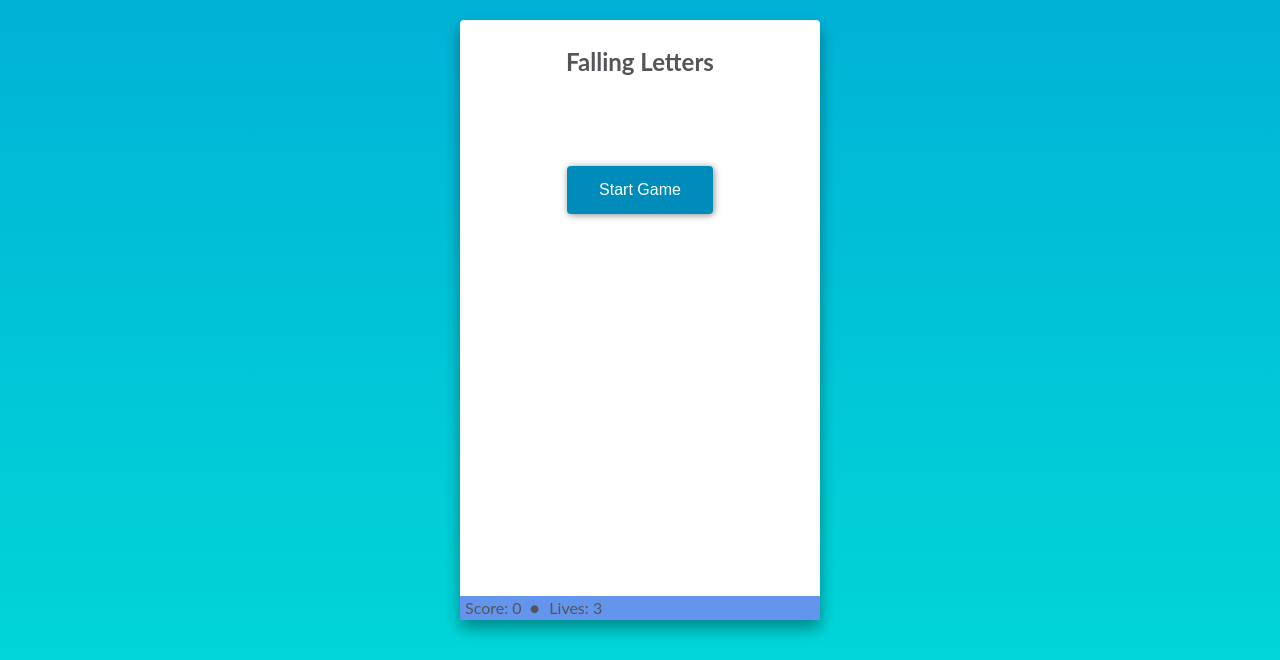
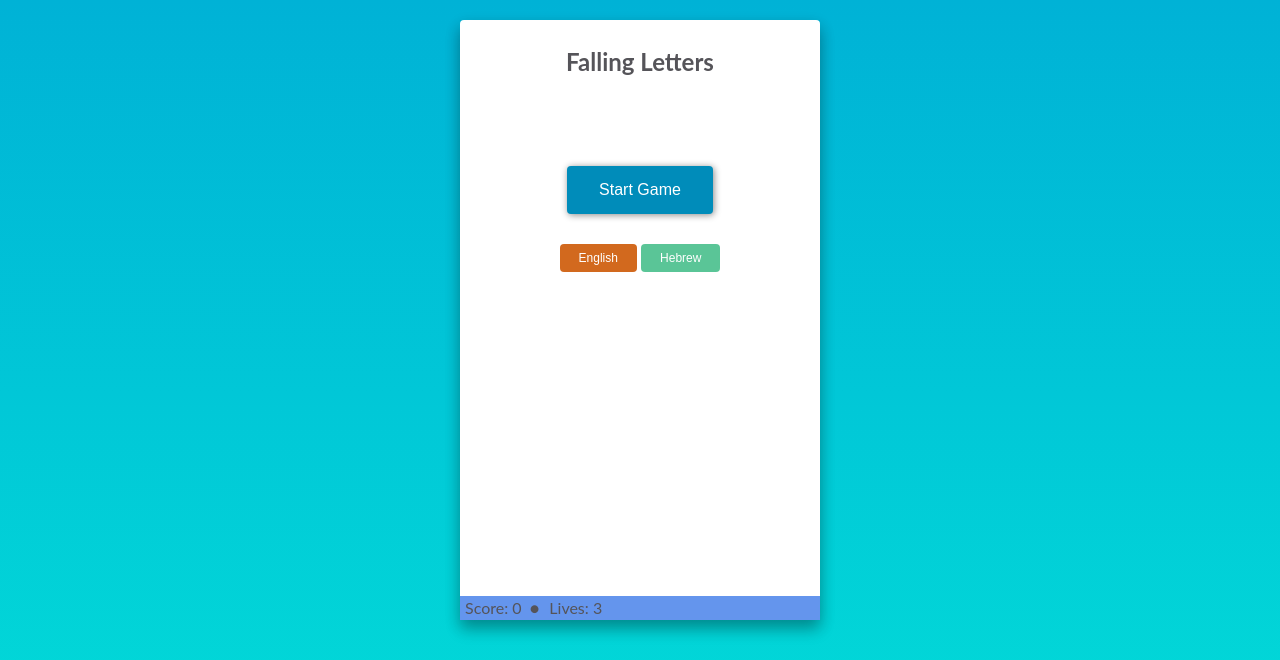
Before and after one commit to livnelang/Falling-Letters, a PHP site: page / in a window 1280 px wide. Shown: the top 660 px of the page. Run offline with PHP 8.4, Linux system fonts and the light colour scheme.

Commit message:
languages option

```diff
--- a/css/main.css
+++ b/css/main.css
@@ -46,18 +46,23 @@ body {
     font-size: 20px
 }
 
-.game_btn {
+.game_btn, #langs button {
     border-radius: 4px;
-    background-color: #008CBA;
     border: none;
     color: white;
-    padding: 15px 32px;
     text-align: center;
     text-decoration: none;
     display: inline-block;
-    font-size: 16px;
     cursor: pointer;
 }
+
+.game_btn {
+    background-color: #008CBA;
+    padding: 15px 32px;
+    font-size: 16px;
+}
+
+
 #start_btn {
     margin-top: 20%;
     box-shadow: 1px 1px 7px #888888;
@@ -105,6 +110,24 @@ body {
     margin: auto;
 }
 
+/* langs panel */
+#langs {
+    margin-top: 30px;
+}
+#langs button {
+    background-color: #15ad6c;
+    padding: 7px 19px;
+    font-size: 12px;
+    opacity: 0.7;
+}
+#langs button:hover {
+    background: chocolate;
+    transition-duration: 0.3s;
+}
+#langs button.selected_lang {
+    opacity:1;
+    background: chocolate;
+}
 
 /** Shake Effect **/
 .hit {
--- a/index.php
+++ b/index.php
@@ -19,6 +19,11 @@
     <main id="main">
         <h2 id="game-title">Falling Letters</h2>
         <button class="game_btn" id="start_btn">Start Game</button>
+        <!-- langs panel-->
+        <div id="langs">
+            <button lang="eng" type="button" class="btn btn-default selected_lang">English</button>
+            <button lang="heb" type="button" class="btn btn-default">Hebrew</button>
+        </div>
         <!--game-over-->
         <div id="game-over">
             <h2>Game Over</h2>
--- a/js/game.js
+++ b/js/game.js
@@ -5,11 +5,16 @@ window.onload = function() {
  * initializes the game for the first time
  */
 function loadGame() {
+    game_lang = "eng";
+    //attach events for langs options
+    $('button[lang]').click(handleLangs);
+
     // attach handler for start game button
     document.getElementById('start_btn').addEventListener('click', function startIt(elm) {
         fadeOut(elm.currentTarget);
         fadeOut(document.getElementById('game-title'));
-        var letters_game = new LettersGame(true);
+        fadeOut(document.getElementById('langs'));
+        var letters_game = new LettersGame(true, game_lang);
     });
 }
 
@@ -19,9 +24,13 @@ function loadGame() {
  * @constructor
  * @param start- true/false/null
  */
-function LettersGame(start) {
-    // var LETTERS = ['a','b','c','d','e','f','g','h','i','j','k','l','m','n','o','p','q','r','s','t','u','v','w','x','y','z'];
-    var LETTERS = ['א','ב','ג','ד','ה','ו','ז','ח','ט','י','כ','ל','מ','נ','ס','ע','פ','צ','ק','ר','ש','ת'];
+function LettersGame(start, game_lang) {
+    var LETTERS;
+    var letters = {
+        eng: ['a','b','c','d','e','f','g','h','i','j','k','l','m','n','o','p','q','r','s','t','u','v','w','x','y','z'],
+        heb: ['א','ב','ג','ד','ה','ו','ז','ח','ט','י','כ','ל','מ','נ','ס','ע','פ','צ','ק','ר','ש','ת']
+    };
+    var LETTERS = letters[game_lang];
     var letters_array = {};
     var gameOn = true;
     var timeOffset = 2000; //interval between letters starting, will be faster over time
@@ -230,6 +239,23 @@ function LettersGame(start) {
 }
 
 /**
+ * handleLangs function,
+ * used to decide which lang is going to be played
+ * @param evt
+ */
+function handleLangs(evt) {
+    var elem = evt.currentTarget;
+    game_lang = elem.lang;
+    // is selected lang already or not
+    if ($(evt.target).hasClass('selected_lang')) {
+        return;
+    }
+        // remove last one, assign new
+    $('.selected_lang').removeClass('selected_lang');
+    $(elem).addClass('selected_lang');
+}
+
+/**
  * raw fadeout function, for were not using jquery
  * @param el
  */
```
Also changed, not shown: php_views/langs.php (added, +7 -0 lines).
